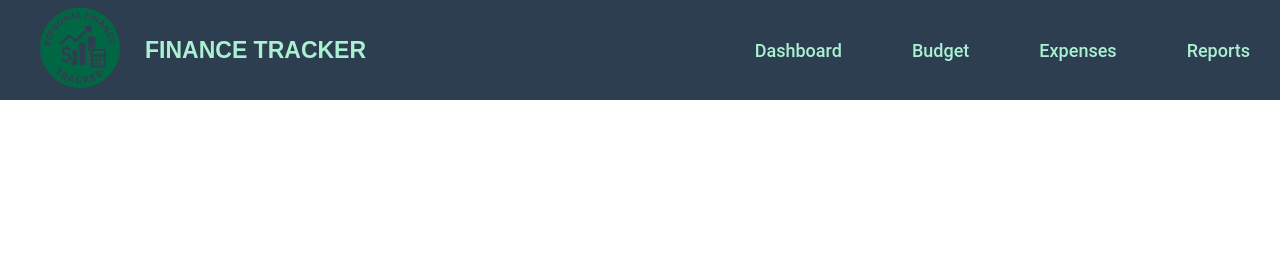
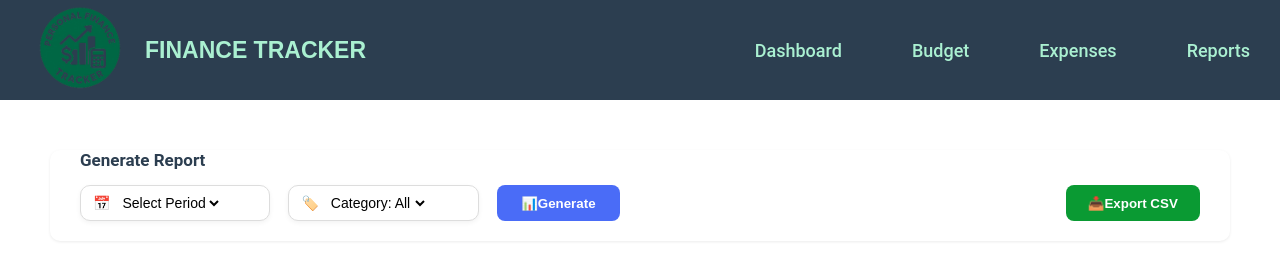
Before and after one commit to dobladamark/Personal-Finance-Tracker, a plain HTML site: page pages/reports.html in a window 1280 px wide. Drawn offline with Linux system fonts and the light colour scheme.

Commit message:
generate report

```diff
--- a/css/style.css
+++ b/css/style.css
@@ -637,6 +637,77 @@ body {
   min-height: calc(100vh - 100px);
 }
 
+.generate-report {
+  background-color: white;
+  padding: 0 30px;
+  border-radius: 10px;
+  box-shadow: 0 1px 3px rgba(0, 0, 0, 0.08);
+}
+
+.generate-report h4 {
+  margin-bottom: 15px;
+  font-size: 17px;
+  color: #2c3e50;
+
+}
+
+
+/*GENERATE REPORT SECTION*/
+
+.filter-bar{
+  display: flex;
+  gap: 18px;
+  margin-bottom: 20px;
+}
+
+.filter-pill {
+  display: flex;
+  align-items: center;
+  background: #fff;
+  border: 1px solid #ddd;
+  border-radius: 10px;
+  padding: 8px 12px;
+  box-shadow: 0 2px 5px rgba(0,0,0,0.05);
+  width: 17%;
+}
+
+.filter-icon {
+  margin-right: 8px;
+  font-size: 14px;
+}
+
+.filter-pill select {
+ border: none;
+ outline: none;
+ background: transparent;
+ font-size: 14px;
+ cursor: pointer;
+}
+
+.generate-btn {
+  padding: 10px 20px;
+  background: #4a6cf7;
+  color: white;
+  border: none;
+  border-radius: 8px;
+  cursor: pointer;
+  font-weight: 600;
+  width: 11%;
+}
+
+.export-btn {
+  padding: 10px 20px;
+  background: #0a9a33;
+  color: white;
+  border: none;
+  border-radius: 8px;
+  cursor: pointer;
+  font-weight: 600;
+  width: 12%;
+  margin-left: auto;
+
+}
+
 
 /*MEDIA QUERIES*/
 
--- a/pages/reports.html
+++ b/pages/reports.html
@@ -22,7 +22,32 @@
       </nav>
     </header>
     <section class="report-container">
+      <div class="generate-report">
+        <h4>Generate Report</h4>
+        <div class="filter-bar">
+          <div class="filter-pill">
+            <span class="filter-icon">📅</span>
+            <select>
+              <option>Select Period</option>
+              <option>This Month</option>
+              <option>Last Month</option>
+              <option>This Year</option>
+            </select>
+          </div>
+          <div class="filter-pill">
+            <span class="filter-icon">🏷️</span>
+            <select>
+              <option>Category: All</option>
+              <option>Food</option>
+              <option>Transport</option>
+              <option>Utilities</option>
+            </select>
+          </div>
 
+          <button type="button" class="generate-btn"><span class="generate-icon">📊</span>Generate</button>
+          <button type="button" class="export-btn"><span class="export-icon">📥</span>Export CSV</button>
+        </div>
+      </div>
     </section>
   </body>
 </html>
```
Also changed, not shown: pages/budget.html (+1 -1 lines).
